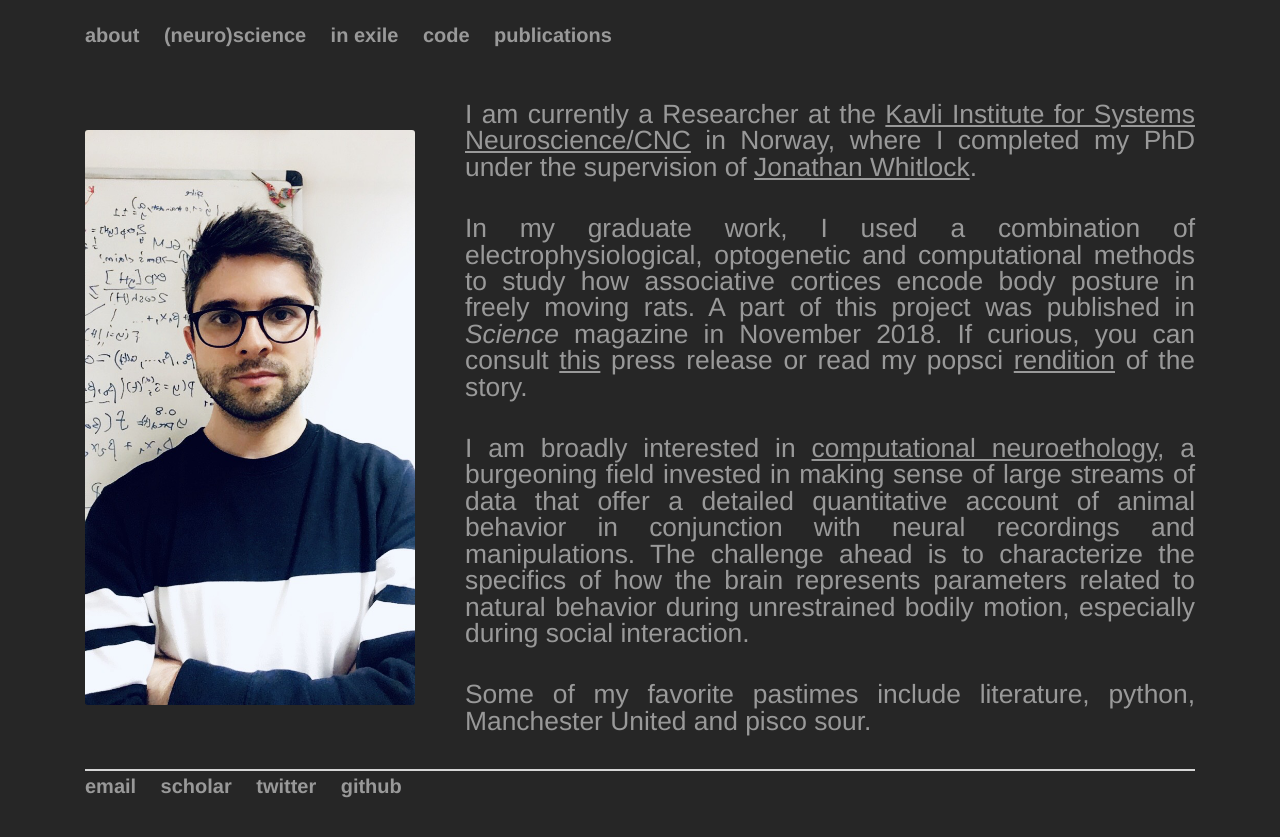
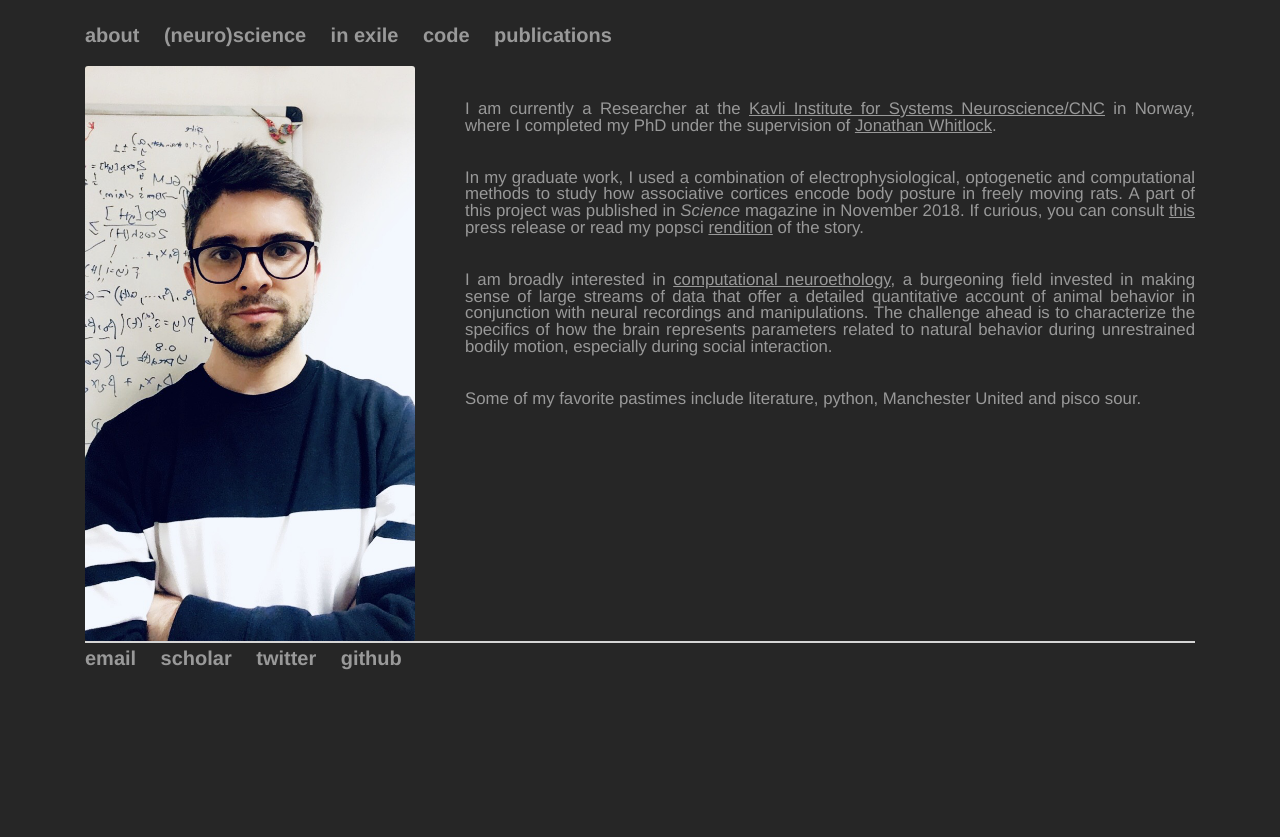
Before and after one commit to bartulem/bartulem.github.io, a Jekyll site: the page built from about/index.html, in a window 1280 px wide. Shown: the top 837 px of the page. Built offline with Jekyll 4.4.1, drawn with Linux system fonts in a browser that asks for light colours.

Commit message:
Update main.css

```diff
--- a/css/main.css
+++ b/css/main.css
@@ -31,7 +31,7 @@ a:hover {
 p {
     font-family:'Helvetica', 'HelveticaNeue', 'Arial', 'Sans-Serif';
     font-style: normal;
-    font-size: 1.65em;
+    font-size: 1.05em;
     line-height: 1.0em;
     margin-top: 35px;
     margin-bottom: 35px;
```
